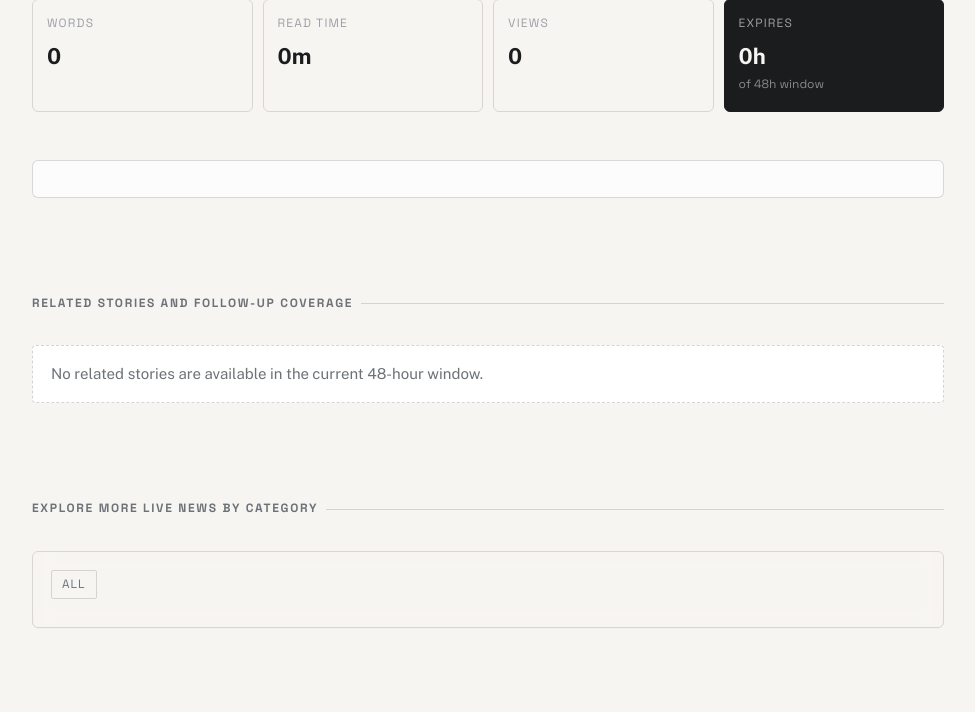
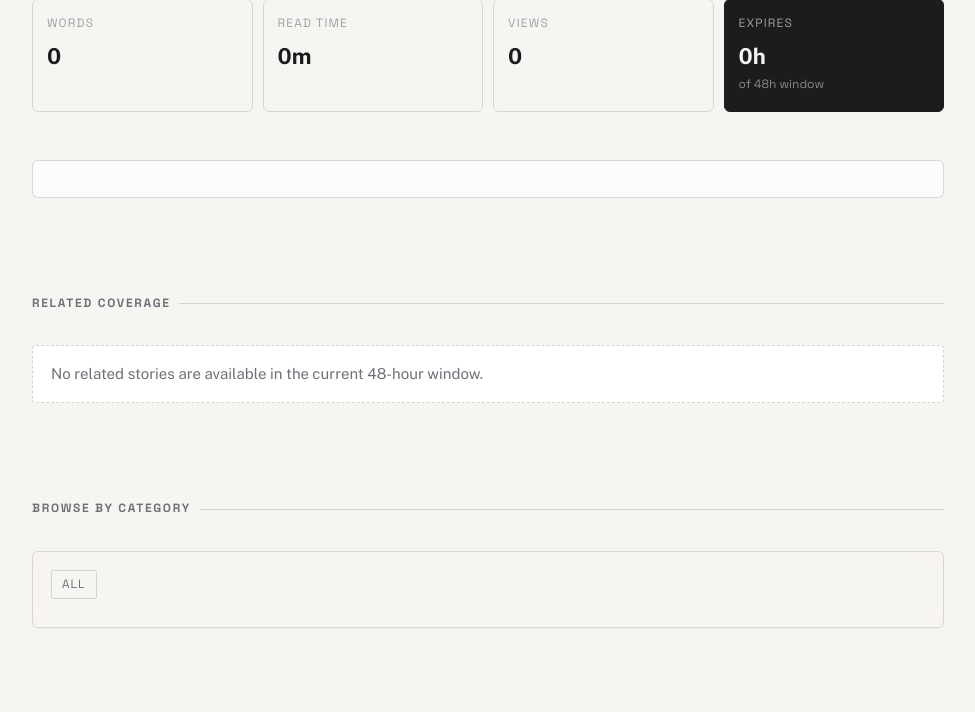
Before and after one commit to malvavisc0/news48, a FastAPI app: template news48/web/templates/article.html in a window 1280 px wide. Shown: the part 303-1015 px from the top of the page, without its empty margins (152-1127 px from the left). Run offline with FastAPI, Linux system fonts and the light colour scheme; the template is opened without the code that fills it, so the values that code supplies are empty; parts of the project's set-up code (start-up, migrations or seed data) failed here and were passed over.

Commit message:
improving copy

```diff
--- a/news48/web/app.py
+++ b/news48/web/app.py
@@ -145,8 +145,8 @@ def _default_meta(request: Request) -> dict[str, object]:
     seo = build_seo_meta(
         title="AI-Verified News and Fact-Checked Stories | news48",
         description=(
-            "Browse live news from the last 48 hours with AI-rewritten "
-            "summaries, source links, fact-check signals, and topic clusters."
+            "Live news from the last 48 hours — clear summaries, "
+            "automated fact-checks, and real-time topic discovery."
         ),
         canonical_url=canonical_url,
     )
@@ -428,8 +428,8 @@ async def all_stories(
     seo = build_seo_meta(
         title="All Stories — Live Verified News | news48",
         description=(
-            "Browse all live news stories from the last 48 hours "
-            "with rewritten coverage, source transparency, and fact-check signals."
+            "Every live news story from the last 48 hours — "
+            "clear summaries, source transparency, and fact-check signals."
         ),
         canonical_url=canonical_url,
     )
@@ -512,9 +512,8 @@ async def category_detail(
         f"{category_name} News Today | Live Verified Stories " "in the Last 48 Hours"
     )
     category_description = (
-        f"Explore the latest {category_name} news from the last 48 hours "
-        "with rewritten coverage, source transparency, and fast access "
-        "to related stories."
+        f"The latest {category_name} news from the last 48 hours — "
+        "clear summaries, source transparency, and related stories."
     )
     seo = build_seo_meta(
         title=category_title,
--- a/news48/web/templates/all.html
+++ b/news48/web/templates/all.html
@@ -32,7 +32,7 @@
 
     <nav class="sentiment-filter filter-panel" aria-label="Filter by mood">
         <div class="filter-panel__header">
-            <h2 class="section-label" id="all-mood-label">filter by mood</h2>
+            <h2 class="section-label" id="all-mood-label">filter by tone</h2>
         </div>
         {% set base_url = "/all" %}
         {% if active_sentiment == "positive" %}
--- a/news48/web/templates/article.html
+++ b/news48/web/templates/article.html
@@ -145,7 +145,7 @@
 {% endif %}
 
 <section class="section" aria-labelledby="related-label">
-    <h2 class="section-label" id="related-label">related stories and follow-up coverage</h2>
+    <h2 class="section-label" id="related-label">related coverage</h2>
     {% if related %}
     <div class="related-list">
         {% for item in related %}
@@ -169,7 +169,7 @@
 </section>
 
 <section class="section" aria-labelledby="article-categories-label">
-    <h2 class="section-label" id="article-categories-label">explore more live news by category</h2>
+    <h2 class="section-label" id="article-categories-label">browse by category</h2>
     <nav class="category-nav filter-panel" aria-label="Categories">
         <a href="/all" class="category-pill">all</a>
         {% for cat in categories %}
--- a/news48/web/templates/category.html
+++ b/news48/web/templates/category.html
@@ -33,7 +33,7 @@
 
     <nav class="sentiment-filter filter-panel" aria-label="Filter by mood">
         <div class="filter-panel__header">
-            <h2 class="section-label" id="category-mood-label">filter by mood</h2>
+            <h2 class="section-label" id="category-mood-label">filter by tone</h2>
         </div>
         {% set base_url = "/category/" ~ category_slug %}
         {% if active_sentiment == "positive" %}
```
Also changed, not shown: news48/web/templates/index.html (+7 -8 lines).
